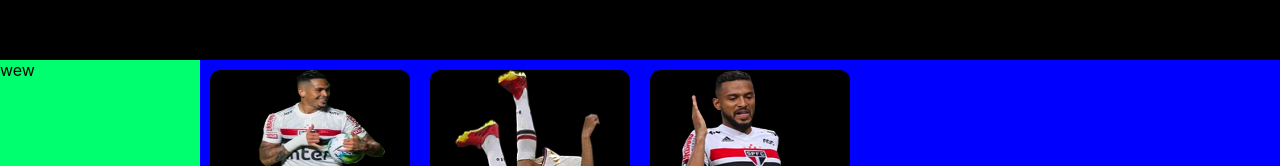
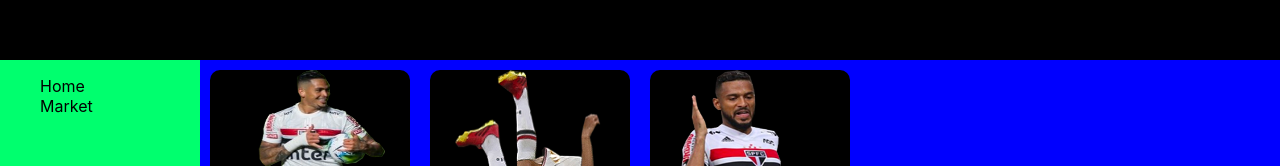
Before and after one commit to 0x-tsar/cards-nft, a Next.js app: page /market in a window 1280 px wide. Shown: the top 166 px of the page. Built offline with nearby package versions, Linux system fonts and the light colour scheme.

Commit message:
before adding network -checkpoint

```diff
--- a/src/Components/Card.jsx
+++ b/src/Components/Card.jsx
@@ -17,7 +17,7 @@ export const CardHolder = styled.div`
 // MAKE A COMPONENT WITH ALL THE CLUBS AND THEIR PAGES
 export const LittleWindow = styled.div`
   width: 200px;
-  height: 400px;
+  height: 100px;
   background-color: rgb(255, 255, 255);
   /* background-color: rgb(140, 0, 107);
   color: white; */
@@ -56,7 +56,6 @@ const Card = ({ card }) => {
     <Container>
       <CardHolder
         onMouseMove={(e) => {
-          // console.log("enter");
           ref.current.style.display = "flex";
           ref.current.style.left = `${e.pageX + 10}px`;
           ref.current.style.top = `${e.pageY + 10}px`;
@@ -65,9 +64,13 @@ const Card = ({ card }) => {
           ref.current.style.display = "none";
         }}
       >
-        <Img src={card}></Img>
+        <Img src={card.card}></Img>
       </CardHolder>
-      <LittleWindow ref={ref}></LittleWindow>
+      <LittleWindow style={{ color: "black" }} ref={ref}>
+        <div>{card.options.title}</div>
+        <div>{card.options.description}</div>
+        <br></br>
+      </LittleWindow>
     </Container>
   );
 };
--- a/src/Components/LeftBar.jsx
+++ b/src/Components/LeftBar.jsx
@@ -1,5 +1,6 @@
 import React from "react";
 import styled from "styled-components";
+import Link from "next/link";
 
 export const Container = styled.div`
   background-color: #00ff6e;
@@ -7,7 +8,23 @@ export const Container = styled.div`
 `;
 
 const LeftBar = () => {
-  return <Container>wew</Container>;
+  return (
+    <Container>
+      <ul style={{ listStyleType: "none" }}>
+        <Link href={"/"}>
+          <a>
+            <li>Home</li>
+          </a>
+        </Link>
+
+        <Link href={"/market"}>
+          <a>
+            <li>Market</li>
+          </a>
+        </Link>
+      </ul>
+    </Container>
+  );
 };
 
 export default LeftBar;
--- a/src/pages/market.jsx
+++ b/src/pages/market.jsx
@@ -7,16 +7,29 @@ export const Container = styled.div`
   flex-direction: row;
 `;
 
+const _cards = [
+  {
+    card: "./card1.png",
+    options: { title: "Luciano", description: "Description 1" },
+  },
+  {
+    card: "./card2.png",
+    options: { title: "Hernanes", description: "Description 2" },
+  },
+  {
+    card: "./card3.png",
+    options: { title: "Reinaldo", description: "Description 3" },
+  },
+];
+
 const Market = () => {
-  const ref = useRef();
-
   return (
     <Container>
-      {["./card1.png", "./card2.png", "./card3.png"].map((item, key) => {
+      {_cards.map((item, key) => {
         return (
-          <>
-            <Card key={key} card={item} ref={ref}></Card>
-          </>
+          <div key={key}>
+            <Card card={item}></Card>
+          </div>
         );
       })}
     </Container>
```
